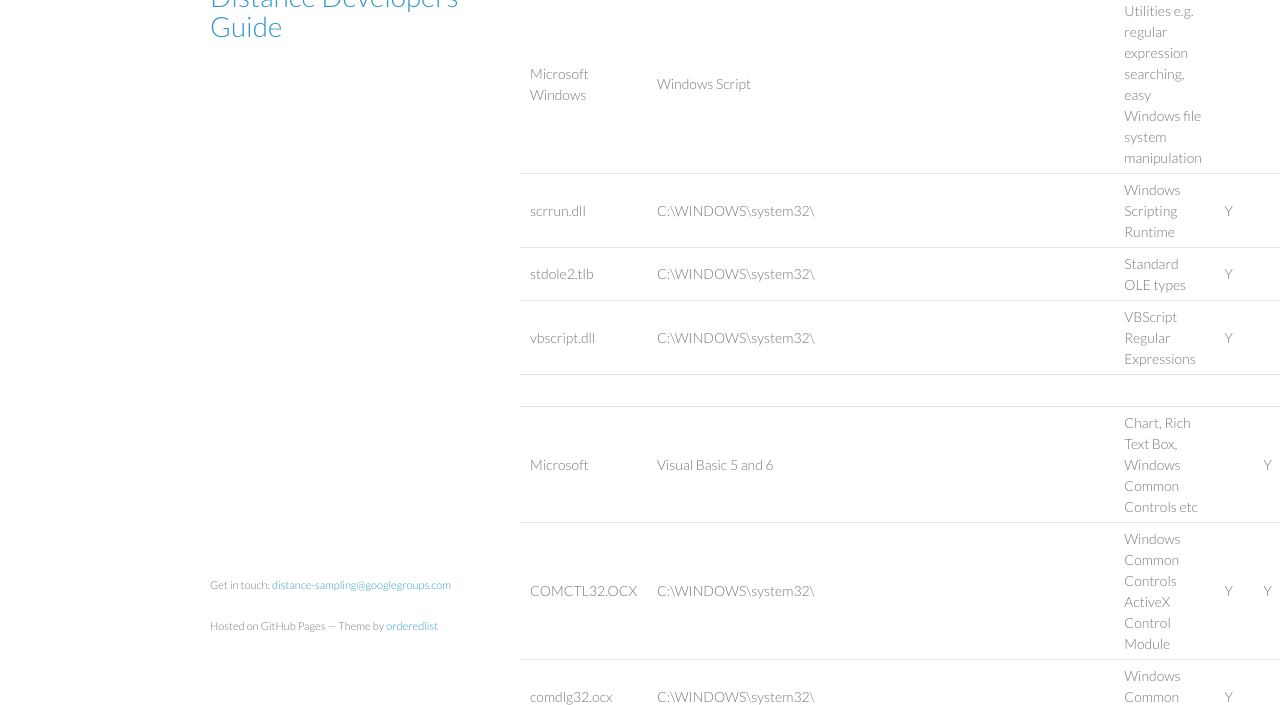
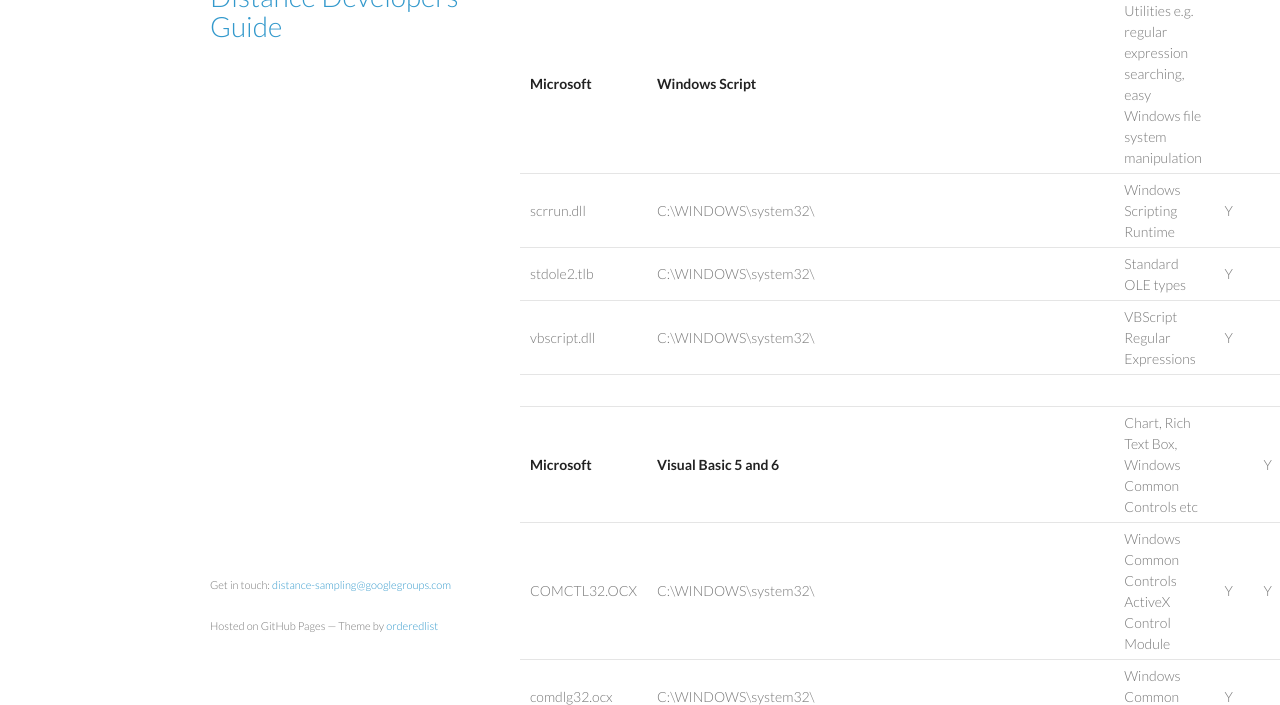
Before and after one commit to softwaresaved/distance-consultancy, a Jekyll site: the page built from developer/ThirdPartyComponents.md, in a window 1280 px wide and 900 px high, scrolled down 2427 px, cut to the strip 195-900 px from the top of the window. Built offline with Jekyll 4.4.1, drawn with Linux system fonts in a browser that asks for light colours.

Commit message:
Boldened product names

```diff
--- a/developer/ThirdPartyComponents.md
+++ b/developer/ThirdPartyComponents.md
@@ -11,19 +11,19 @@ Third-party components used to build Distance for Windows and/or are shipped wit
 
 | File | Location | Description | VB | Install |
 | ---- | -------- | ----------- |----| ------- |
-| Common Controls Replacement Project (CCRP) | | Freeware fancy folder browser dialog | | |
+| **Common Controls Replacement Project (CCRP)** | | Freeware fancy folder browser dialog | | |
 | ccrpbds6.dll | C:\Program Files\CCRP\ccrpbds6-b2\ | | Y | Y |
 | | | | | |
-| ComponentOne | VSFlex | Spreadsheet functionality | | |
+| **ComponentOne** | **VSFlex** | Spreadsheet functionality | | |
 | VSFLEX7D.OCX | C:\WINDOWS\system32\ | | Y | Y |
 | | | | | |
-| Data Dynamics | ActiveBar | Toolbar functionality | | |
+| **Data Dynamics** | **ActiveBar** | Toolbar functionality | | |
 | Actbar2.ocx | C:\Program Files\Common Files\Data Dynamics\ActiveBar2\ | | Y | Y |
 | | | | | |
-| Desaware | SpyWorks | Low-level functions for process manipulation. Allows some of the power of C++ to be implemented in VB. | | |
+| **Desaware** | **SpyWorks** | Low-level functions for process manipulation. Allows some of the power of C++ to be implemented in VB. | | |
 | dwAXExtn.dll | C:\Application Development\Distance60Extras\DistanceDevCD\SpyWorks63\System32\ | | Y | Y |
 | | | | | |
-| ESRI | MapObjects | ESRI shapefiles I/O. GIS and spatial functionality (e.g. projections, spatial selection etc) | |
+| **ESRI** | **MapObjects** | ESRI shapefiles I/O. GIS and spatial functionality (e.g. projections, spatial selection etc) | |
 | AF20.dll | C:\Program Files\Common Files\ESRI\ | | | Y |
 | JetTable20.dll | " | | | Y |
 | Mo20.ocx | " | | Y | Y |
@@ -32,33 +32,33 @@ Third-party components used to build Distance for Windows and/or are shipped wit
 | sg81.dll | " | | | Y |
 | Shape20.dll | " | | | Y |
 | | | | | |
-| Farpoint | Tabpro | Tabs used within widgets | | |
+| **Farpoint** | **Tabpro** | Tabs used within widgets | | |
 | TAB32X30.OCX | C:\Program Files\Tabpro30\BIN\ | |Y | Y |
 | | | | | |
-| Microsoft | C runtime library | | | |
+| **Microsoft** | **C runtime library** | | | |
 | MSVCP60.dll | C:\Program Files\ESRI\MapObjects2\Microsoft\ | | | Y |
 | MSVCRT.DLL | " |  | | Y |
 | | | | | |
-| Microsoft | DAO | Data access objects. Powers database engine and provides in-code access to Microsoft Jet databases | | |
+| **Microsoft** | **DAO** | Data access objects. Powers database engine and provides in-code access to Microsoft Jet databases | | |
 | DAO2535.tlb | C:\Program Files\Common Files\Microsoft Shared\DAO\ | | | Y |
 | DAO350.dll | " | DAO 3.51 Object Library | Y | Y |
 | | | | | |
-| Microsoft | Jet 3.51 | Database | | |
+| **Microsoft** | **Jet 3.51** | Database | | |
 | MSJET35.DLL | C:\WINDOWS\system32\ | | | Y |
 | MSJINT35.DLL | " | | | Y |
 | MSJTER35.dll | " | Errors | | Y |
 | | | | | |
-| Microsoft | Jet 3.51 IISAM drivers | Installable Indexed Sequential Access Method | | |
+| **Microsoft** | **Jet 3.51 IISAM drivers** | Installable Indexed Sequential Access Method | | |
 | MSEXCL35.DLL | " | Microsoft Excel 3.0-8.0 spreadsheets | | Y |
 | MSRD2X35.dll | " | Native Microsoft Access 97 and earlier databases | | Y |
 | MSTEXT35.DLL | " | Tabular text files | | Y |
 | | | | | |
-| Microsoft Windows | Windows Script | Utilities e.g. regular expression searching, easy Windows file system manipulation |
+| **Microsoft** | **Windows Script** | Utilities e.g. regular expression searching, easy Windows file system manipulation |
 | scrrun.dll | C:\WINDOWS\system32\ | Windows Scripting Runtime | Y | |
 | stdole2.tlb | C:\WINDOWS\system32\ | Standard OLE types | Y | |
 | vbscript.dll | C:\WINDOWS\system32\ | VBScript Regular Expressions | Y | |
 | | | | |
-| Microsoft | Visual Basic 5 and 6 |  Chart, Rich Text Box, Windows Common Controls etc | | Y |
+| **Microsoft** | **Visual Basic 5 and 6** |  Chart, Rich Text Box, Windows Common Controls etc | | Y |
 | COMCTL32.OCX | C:\WINDOWS\system32\ | Windows Common Controls ActiveX Control Module | Y | Y |
 | comdlg32.ocx | C:\WINDOWS\system32\ | Windows Common Dialog | Y | |
 | MSChrt20.ocx | " | Chart | Y | Y |
@@ -66,14 +66,14 @@ Third-party components used to build Distance for Windows and/or are shipped wit
 | RichTx32.ocx | " | Rich Text OLE Control | Y | Y |
 | VB5DB.dll | " | Visual Basic ICursor interface library | | Y |
 | | | | | |
-| Polar Software | PolarZIP | Compression functions | | Y |
+| **Polar Software** | **PolarZIP** | Compression functions | | Y |
 | PolarZIP.ocx | C:\Program Files\Polar ZIP\Redistribution\ | | Y | Y |
 | PolarZipSpan.dll | " | | | Y |
 | | | | | |
-| Sheridan Software | ActiveThreed | Split-window functionality | | |
+| **Sheridan Software** | **ActiveThreed** | Split-window functionality | | |
 | SPLITTER.OCX | C:\Program Files\ActiveThreed\ | | Y | Y |
 | | | | | |
-| Zlib | Zip | Freeware compression functions - for legacy purposes only - used for compression but deprecated by PolarZIP. | | |
+| **Zlib** | **Zip** | Freeware compression functions - for legacy purposes only - used for compression but deprecated by PolarZIP. | | |
 | DstZip.dll | C:\Application Development\Distance60Extras\DistanceDevCD\Zlib\ | | | Y |
 
 Others:
```
